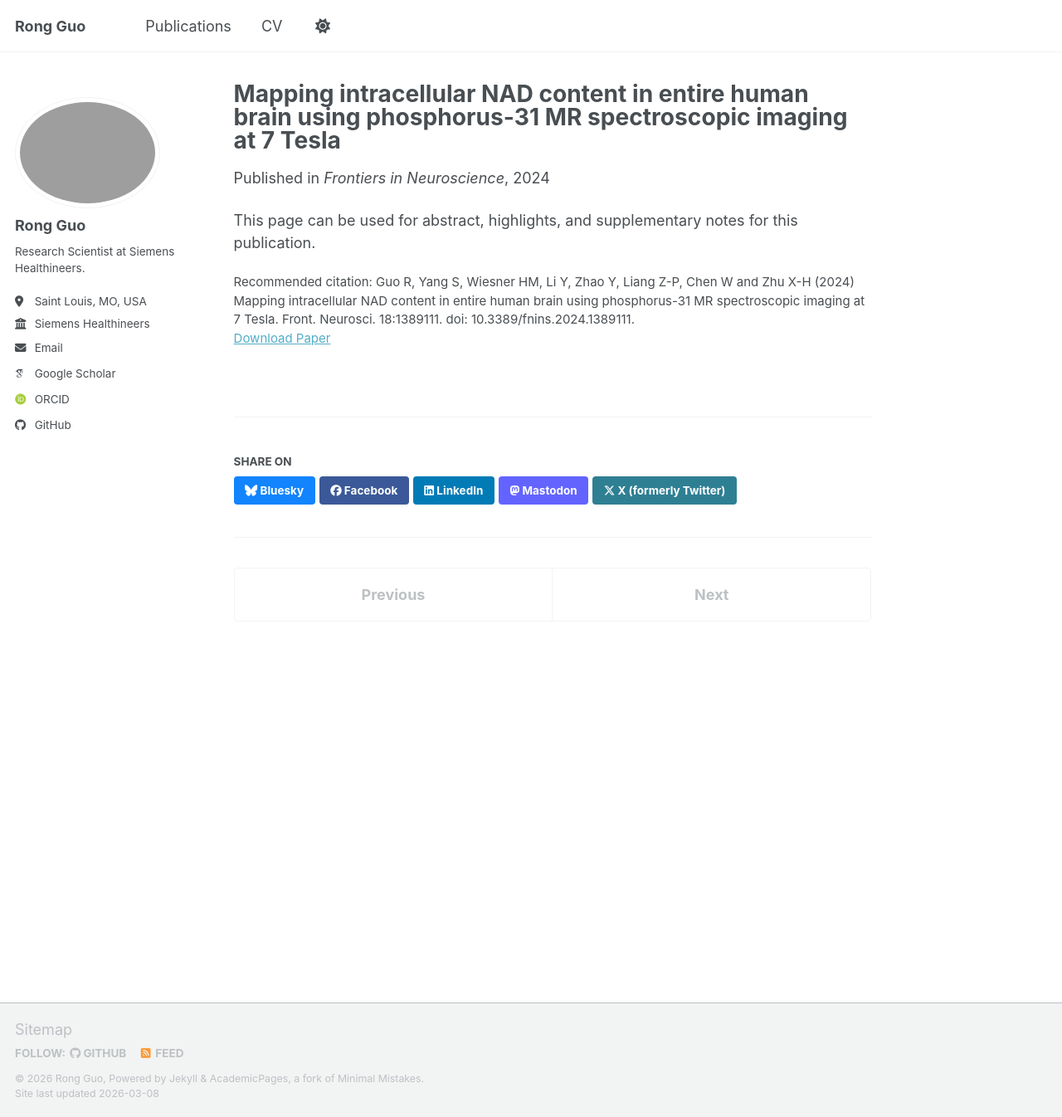
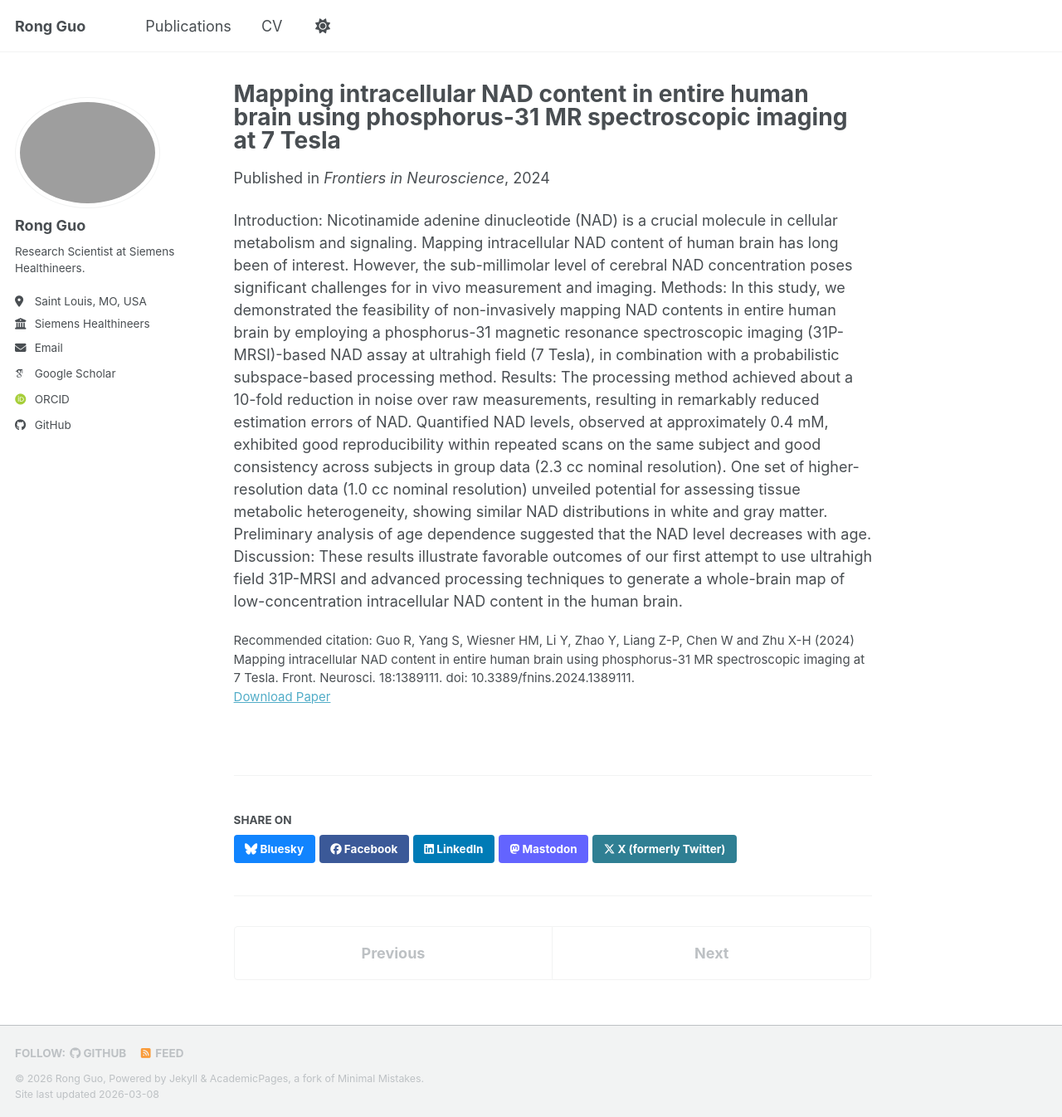
Before and after one commit to rongguo2/rongguo2.github.io, a Jekyll site: the page built from _publications/paper-31P-SPICE-2024.md, in a window 1280 px wide and 1346 px high. Shown: the whole window at 83% size. Built offline with Jekyll 4.4.1, drawn with Linux system fonts in a browser that asks for light colours; some web fonts are replaced; a script bundle is joined from its source files by our own code; library files that are not in the unit come from our copies.

Commit message:
Fix sitemap and pub again

```diff
--- a/_config.yml
+++ b/_config.yml
@@ -362,4 +362,4 @@ compress_html:
 
 # Publications
 # Set to true to show publication titles as plain text (no click-through detail pages) on /publications/.
-disable_publication_detail_pages: true
+disable_publication_detail_pages: false
--- a/_includes/footer/custom.html
+++ b/_includes/footer/custom.html
@@ -1,6 +1,4 @@
 <!-- start custom footer snippets -->
-
-<a href="/sitemap/">Sitemap</a>
 
 <!-- Support for MatJax -->
 <script defer src="https://cdnjs.cloudflare.com/polyfill/v3/polyfill.min.js?features=es6"></script>
--- a/_publications/paper-31P-SPICE-2024.md
+++ b/_publications/paper-31P-SPICE-2024.md
@@ -10,4 +10,8 @@ paperurl: 'https://rongguo2.github.io/files/paper_2024_Ronny_31P_NADmap.pdf'
 citation: 'Guo R, Yang S, Wiesner HM, Li Y, Zhao Y, Liang Z-P, Chen W and Zhu X-H (2024) Mapping intracellular NAD content in entire human brain using phosphorus-31 MR spectroscopic imaging at 7 Tesla. Front. Neurosci. 18:1389111. doi: 10.3389/fnins.2024.1389111.'
 ---
 
-This page can be used for abstract, highlights, and supplementary notes for this publication.
+Introduction: Nicotinamide adenine dinucleotide (NAD) is a crucial molecule in cellular metabolism and signaling. Mapping intracellular NAD content of human brain has long been of interest. However, the sub-millimolar level of cerebral NAD concentration poses significant challenges for in vivo measurement and imaging.
+Methods: In this study, we demonstrated the feasibility of non-invasively mapping NAD contents in entire human brain by employing a phosphorus-31 magnetic resonance spectroscopic imaging (31P-MRSI)-based NAD assay at ultrahigh field (7 Tesla), in combination with a probabilistic subspace-based processing method.
+Results: The processing method achieved about a 10-fold reduction in noise over raw measurements, resulting in remarkably reduced estimation errors of NAD. Quantified NAD levels, observed at approximately 0.4 mM, exhibited good reproducibility within repeated scans on the same subject and good consistency across subjects in group data (2.3 cc nominal resolution). One set of higher-resolution data (1.0 cc nominal resolution) unveiled potential for assessing tissue metabolic heterogeneity, showing similar NAD distributions in white and gray matter. Preliminary analysis of age dependence suggested that the NAD level decreases with age.
+Discussion: These results illustrate favorable outcomes of our first attempt to use ultrahigh field 31P-MRSI and advanced processing techniques to generate a
+whole-brain map of low-concentration intracellular NAD content in the human brain.
```
Also changed, not shown: _publications/conf-SPICE-Tumor-2021.md (+1 -1 lines), _publications/paper-7T-SPICE-2025.md (+6 -1 lines), _publications/paper-JR-SPICE-2025.md (+1 -1 lines).
